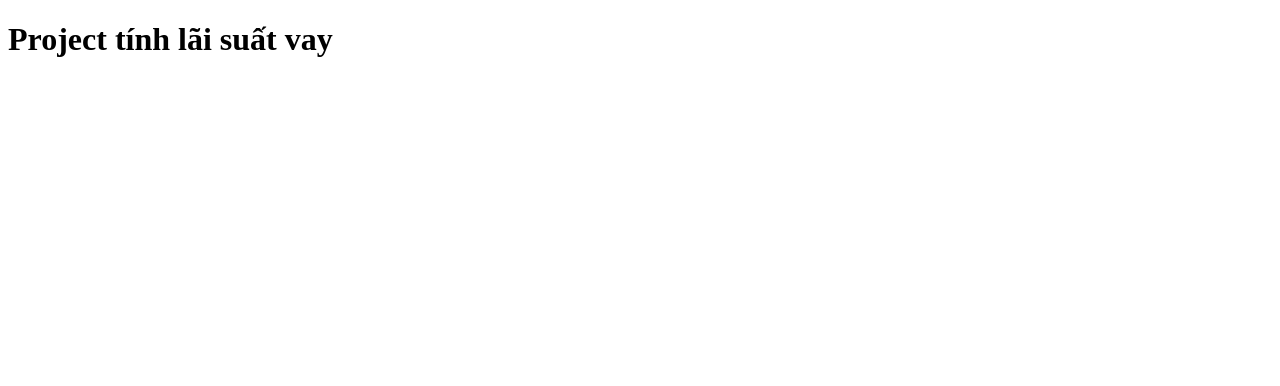
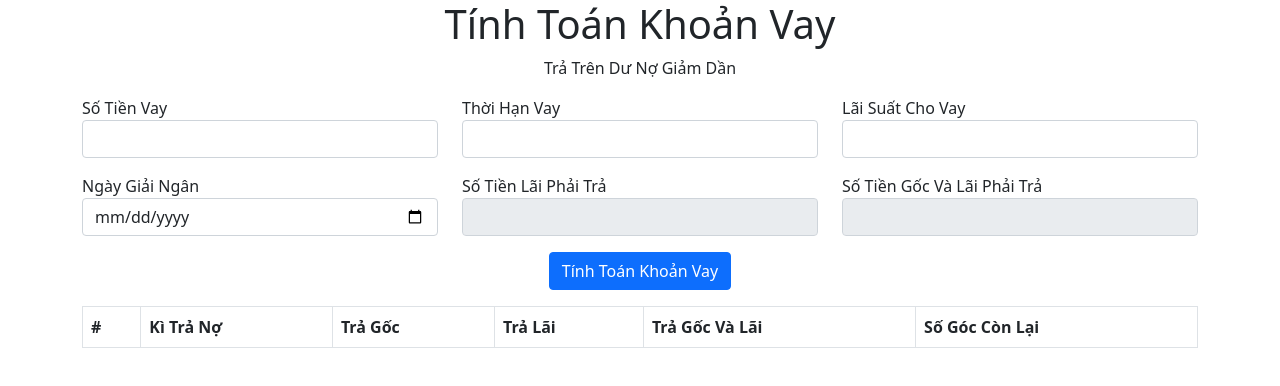
Before and after one commit to tuananhnguyen28/MasterJavascript, a plain HTML site: page index.html in a window 1280 px wide. Drawn offline with nearby package versions, Linux system fonts and the light colour scheme.

Commit message:
Prepare the Bootstrap template

```diff
--- a/index.html
+++ b/index.html
@@ -4,10 +4,72 @@
   <meta charset="UTF-8">
   <meta http-equiv="X-UA-Compatible" content="IE=edge">
   <meta name="viewport" content="width=device-width, initial-scale=1.0">
+  <link href="https://cdn.jsdelivr.net/npm/bootstrap@5.1.0/dist/css/bootstrap.min.css" rel="stylesheet" integrity="sha384-KyZXEAg3QhqLMpG8r+8fhAXLRk2vvoC2f3B09zVXn8CA5QIVfZOJ3BCsw2P0p/We" crossorigin="anonymous">
   <title>Project tính lãi suất vay</title>
 </head>
 <body>
-  <h1>Project tính lãi suất vay</h1>
+  <div class="container">
+    <h1 class="text-center">Tính Toán Khoản Vay</h1>
+    <p class="text-center">Trả Trên Dư Nợ Giảm Dần</p>
+    <form class="mb-3">
+      <div class="row">
+        <div class="col-4">
+          <div class="mb-3">
+            <label for="loan">Số Tiền Vay</label>
+            <input type="number" id="loan" class="form-control">
+          </div>
+        </div>
+        <div class="col-4">
+          <div class="mb-3">
+            <label for="months">Thời Hạn Vay</label>
+            <input type="number" id="months" class="form-control">
+          </div>
+        </div>
+        <div class="col-4">
+          <div class="mb-3">
+            <label for="rate">Lãi Suất Cho Vay</label>
+            <input type="number" id="rate" class="form-control">
+          </div>
+        </div>
+      </div>
+      <div class="row">
+        <div class="col-4">
+          <div class="mb-3">
+            <label for="disbursementDate">Ngày Giải Ngân</label>
+            <input type="date" id="loan" class="form-control">
+          </div>
+        </div>
+        <div class="col-4">
+          <div class="mb-3">
+            <label for="interest">Số Tiền Lãi Phải Trả</label>
+            <input type="text" id="interest" class="form-control" readonly>
+          </div>
+        </div>
+        <div class="col-4">
+          <div class="mb-3">
+            <label for="originalAndInterest">Số Tiền Gốc Và Lãi Phải Trả</label>
+            <input type="number" id="rate" class="form-control" readonly>
+          </div>
+        </div>
+      </div>
+      <div class="text-center">
+        <button class="btn btn-primary">Tính Toán Khoản Vay</button>
+      </div>
+    </form>
+    <table class="table table-striped table-bordered">
+      <thead>
+        <tr>
+          <th>#</th>
+          <th>Kì Trả Nợ</th>
+          <th>Trả Gốc</th>
+          <th>Trả Lãi</th>
+          <th>Trả Gốc Và Lãi</th>
+          <th>Số Góc Còn Lại</th>
+        </tr>
+      </thead>
+      <tbody></tbody>
+    </table>
+  </div>
   <script src="app.js"></script>
 </body>
 </html>
```
